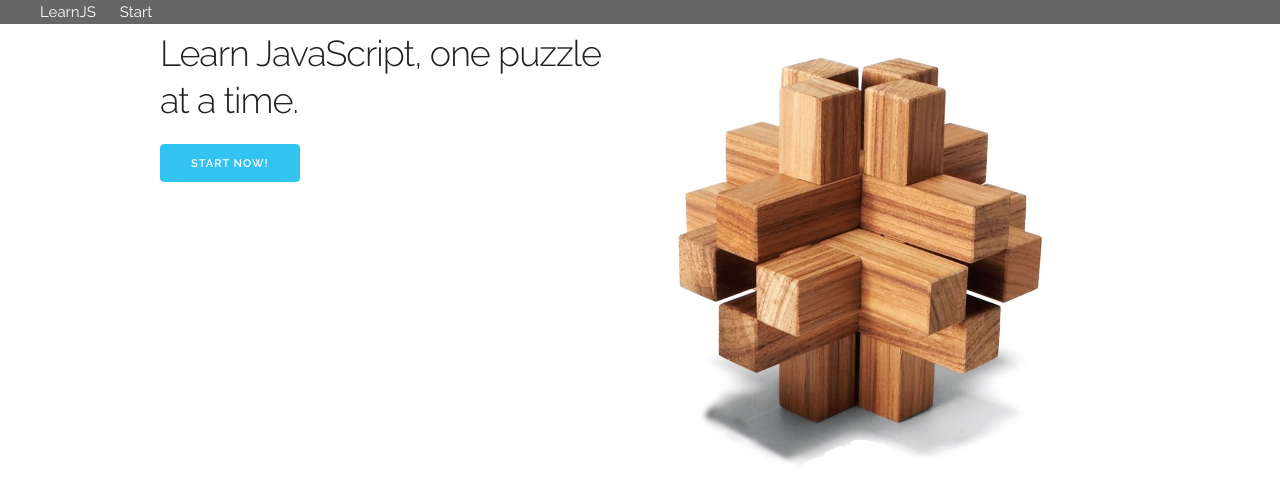
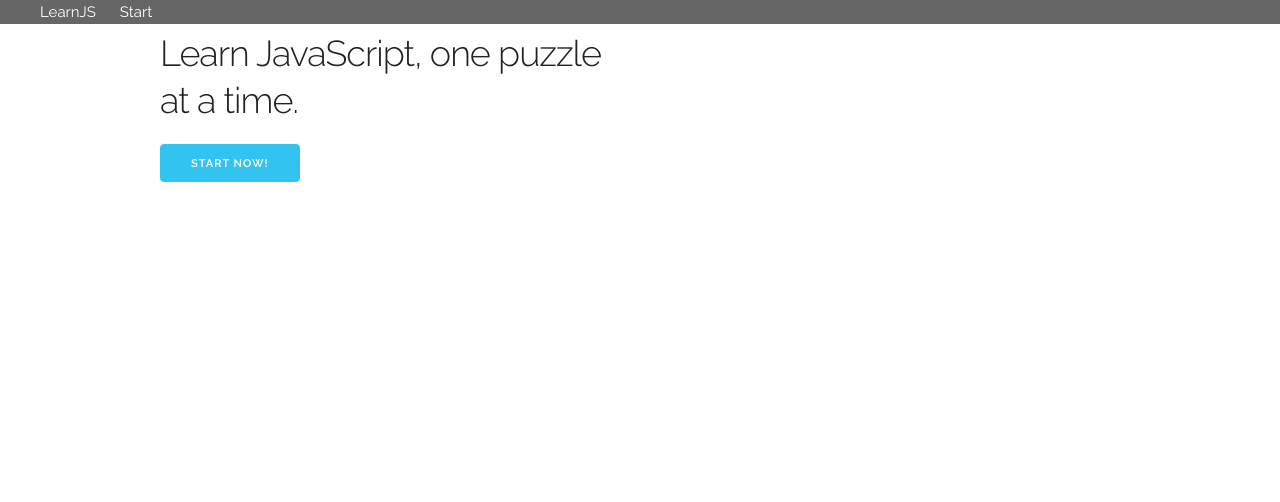
Before and after one commit to mattjcamp/graduates, a plain HTML site: page public/index.html in a window 1280 px wide. Drawn offline with nearby package versions, Linux system fonts and the light colour scheme.

Commit message:
Removed image, changed endpoint for deploying

```diff
--- /dev/null
+++ b/conf/s3/graduates.mattjcamp.com/endpoint.txt
@@ -0,0 +1 @@
+http://graduates.mattjcamp.com.s3-website-us-east-1.amazonaws.com
--- a/public/index.html
+++ b/public/index.html
@@ -57,9 +57,6 @@
             <h3>Learn JavaScript, one puzzle at a time.</h3>
             <a href='#problem-1' class='button button-primary'>Start Now!</a>
           </div>
-          <div class='one-half column'>
-            <img src='/images/HeroImage.jpg'/>
-          </div>
          </div>
         </div>
     <div class='correct-flash'>
```
